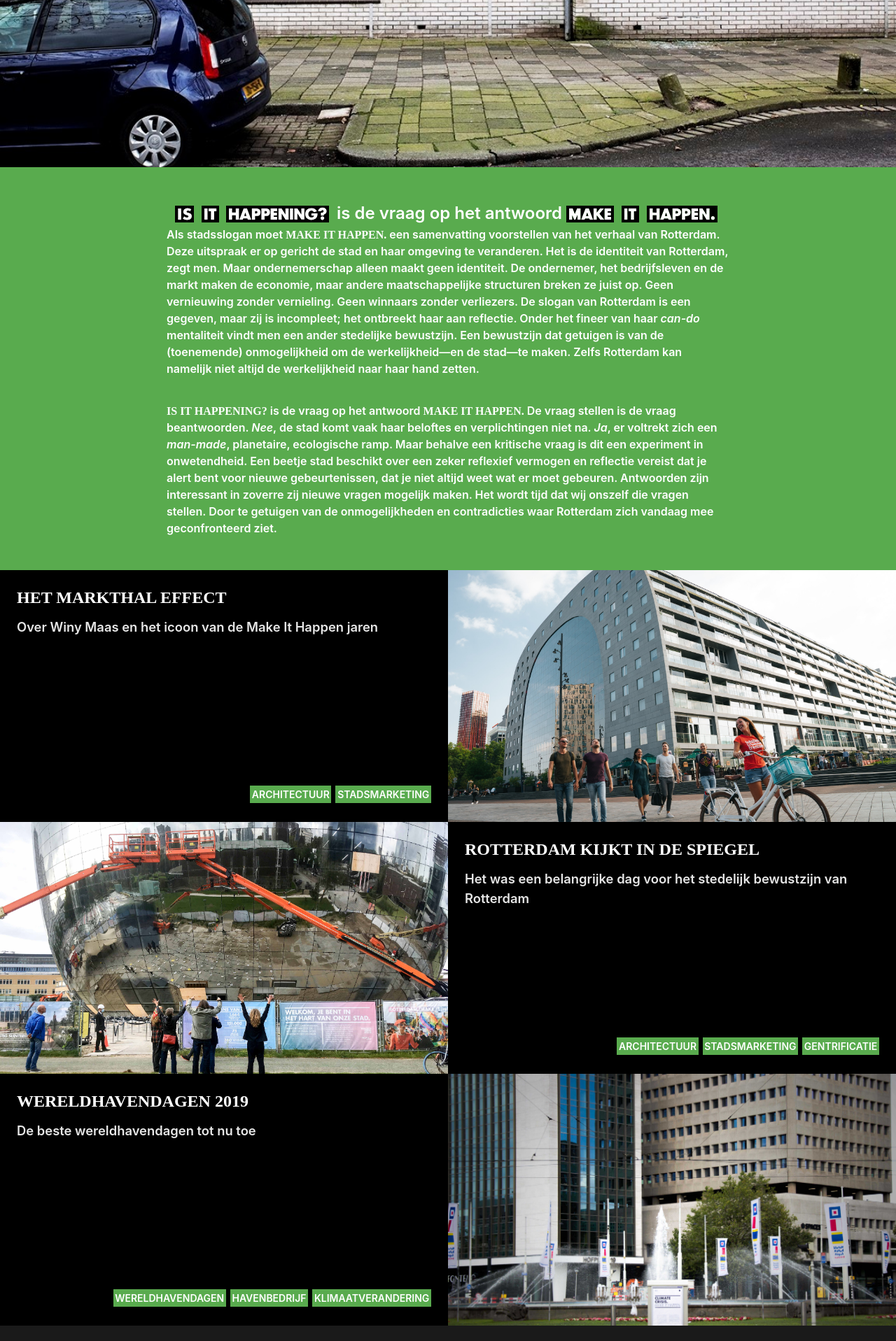
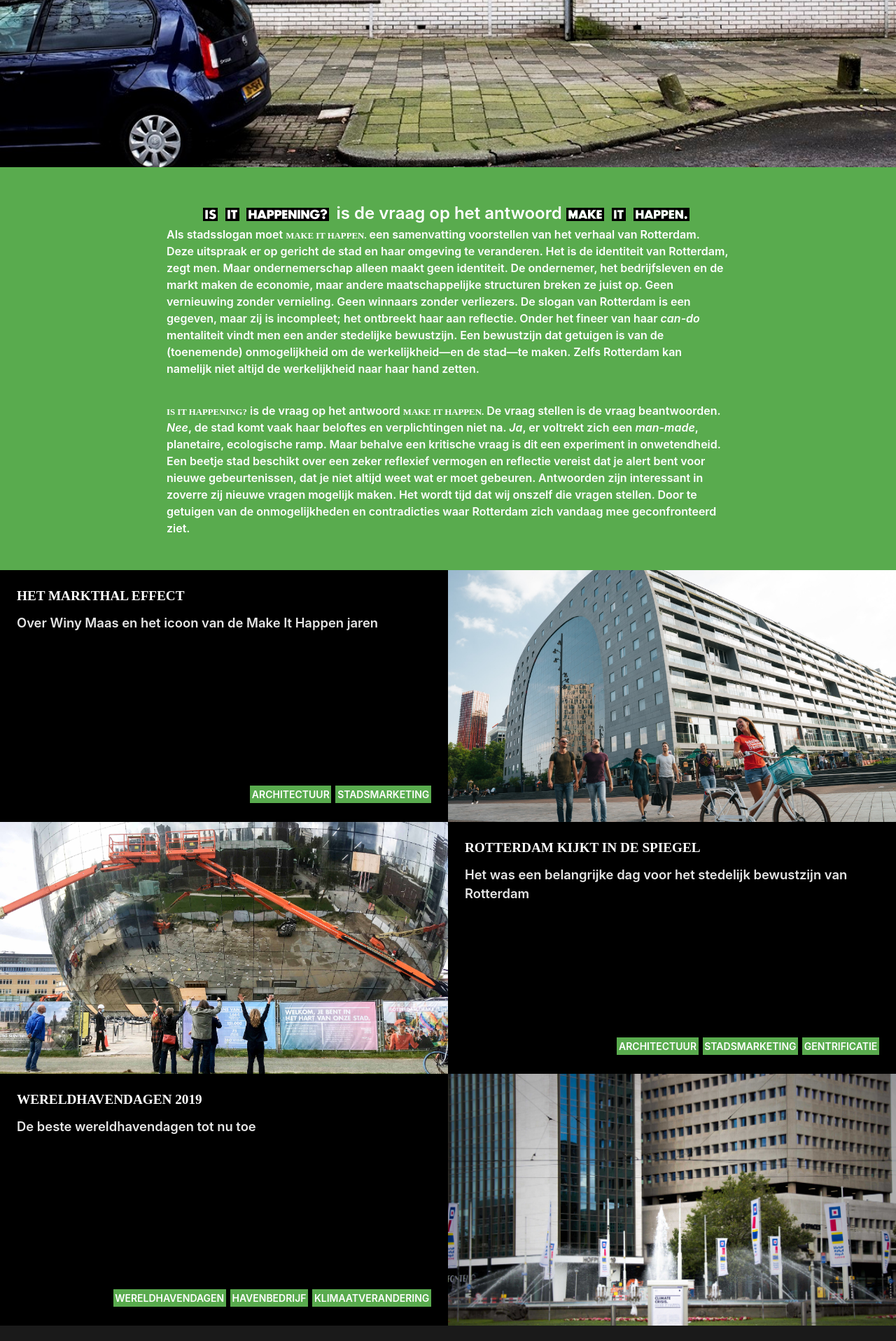
Before and after one commit to norealdirection/norealdirection.github.io, a Jekyll site: the page built from index.markdown, in a window 1280 px wide. Shown: the part 441-2358 px from the top of the page at 70% size. Built offline with Jekyll 4.4.1, drawn with Linux system fonts in a browser that asks for light colours.

Commit message:
Update minima.scss

```diff
--- a/_sass/minima.scss
+++ b/_sass/minima.scss
@@ -36,7 +36,7 @@ $base-line-height: 1.5 !default;
 
 $futura-font-family: 'Futura';
 $futura-font-weight: 600 !default;
-$futura-font-size: $base-font-size;
+$futura-font-size: $base-font-size*0.8;
 $futura-line-height: 1.33 !default;
 
 $small-font-size:  $base-font-size * 0.875 !default;
```
